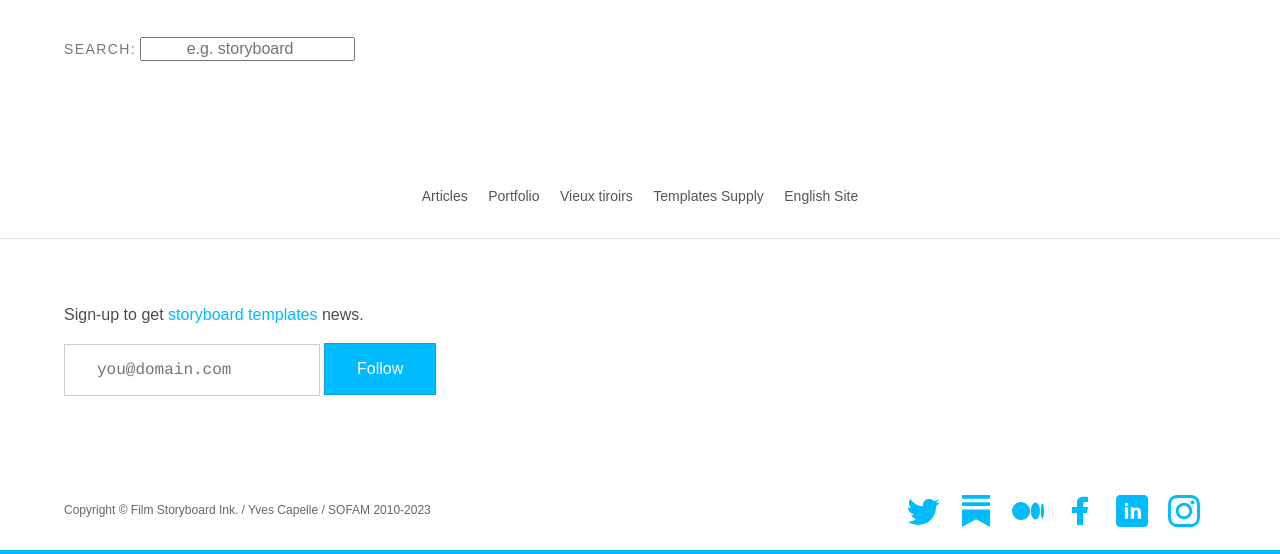
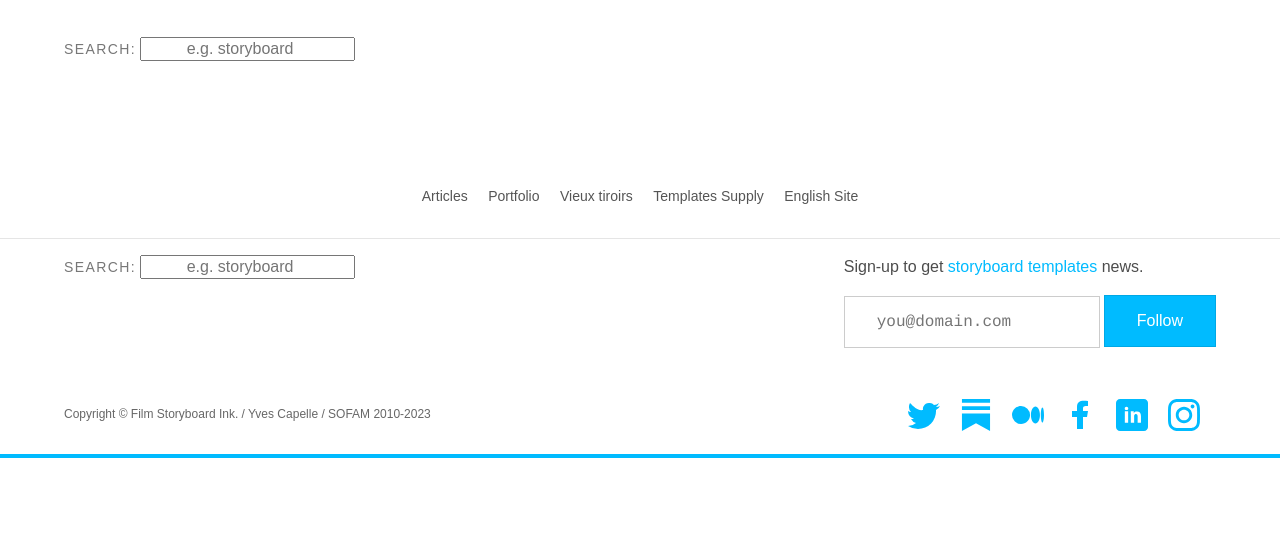
Before and after one commit to YJPL/scenarimages, a Jekyll site: the page built from index.html, in a window 1280 px wide. Shown: the part 776-1330 px from the top of the page. Built offline with Jekyll 4.4.1, drawn with Linux system fonts in a browser that asks for light colours; after the commit the page ends 1234 px from its top, so only the background shows below that.

Commit message:
Update _footer.html

```diff
--- a/_includes/_footer.html
+++ b/_includes/_footer.html
@@ -10,14 +10,18 @@
     <a href="https://film-storyboards.com"  title="Film Storyboards" class="f6 dib ph2 link mid-gray dim">English Site</a>
 </section>
 
-  <div class="mb4-l cf bt b--black-10">
-  </div>
-  <section class="pa3 ph5-ns cf mb5">
-    <div class="mb4 mb0-ns fl w-100 w-50-l" >
+ <section class="mb4-l cf bt b--black-10">
 
-      {% include gumroad-footer-signup.html %}
-    </div>
+<section class="fl pa3 ph5-ns ph3">
+  {% include site-search.html %}
   </section>
+
+   <section class="fr ph3 ph5-ns">
+       {% include gumroad-footer-signup.html %}
+   </section>
+
+   </section>
+
   <div class="pa3 ph5-ns dt dt--fixed w-100" >
     <div class="dn dtc-ns v-mid">
       <p class="f7 black-60 dib pr3 mb3 avenir">
```
